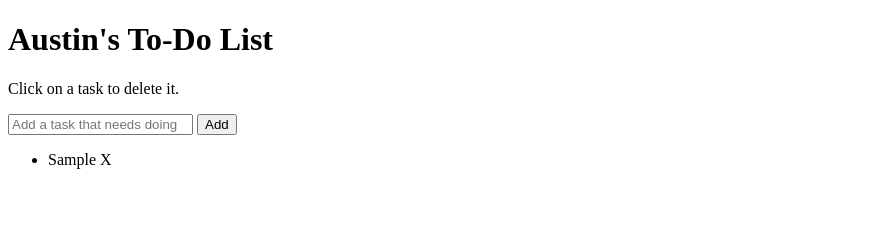
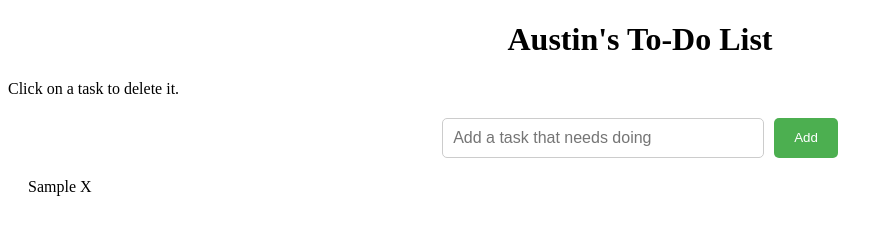
Before and after one commit to Gilmoursa/todolist, a plain HTML site: page index.html in a window 1280 px wide. Both pictures are taken after typing "Sample" into the empty fields and a click on the button "Add". Shown: the whole page, without its empty margins (0-893 px from the left). Drawn offline with Linux system fonts and the light colour scheme.

Commit message:
adding CSS to style this todo list app

```diff
--- a/style.css
+++ b/style.css
@@ -1 +1,45 @@
 /*  some basic CSS to style the do list */
+
+/* Form basics */
+h1 {
+    text-align: center;
+  }
+
+  form {
+    display: flex;
+    justify-content: center;
+    margin-top: 20px;
+  }
+
+  input[type="text"] {
+    width: 300px;
+    padding: 10px;
+    font-size: 16px;
+    border: 1px solid #ccc;
+    border-radius: 5px;
+    margin-right: 10px;
+  }
+
+  button {
+    padding: 10px 20px;
+    background-color: #4CAF50;
+    color: white;
+    border: none;
+    border-radius: 5px;
+    cursor: pointer;
+  }
+
+  ul {
+    list-style-type: none;
+    padding: 0;
+    margin: 20px;
+  }
+
+  li {
+    font-size: 16px;
+    margin-bottom: 10px;
+  }
+
+  li span {
+    cursor: pointer;
+  }
```
